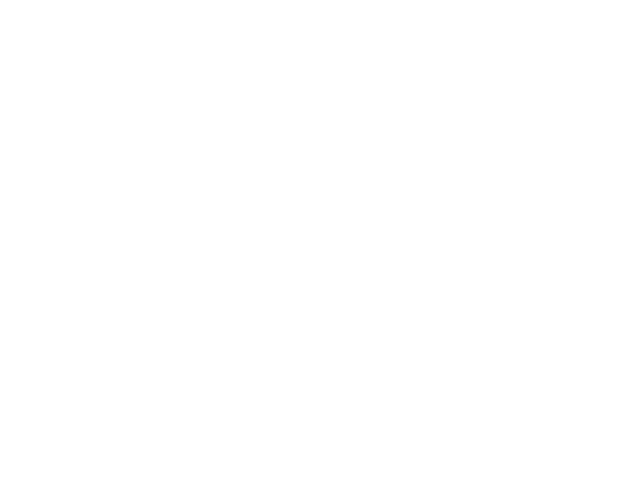
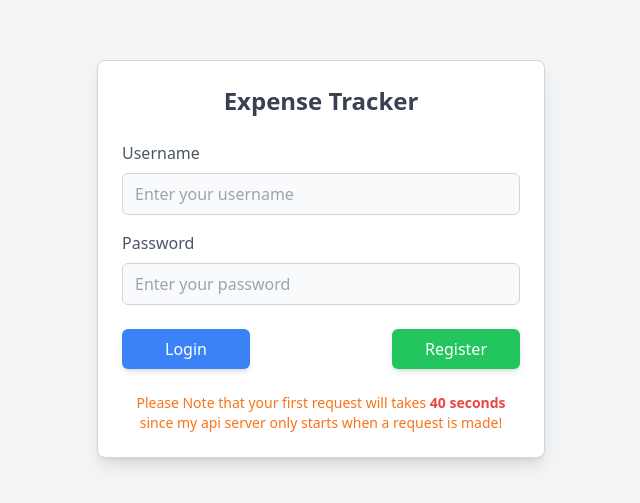
Before and after one commit to chanminswe/expense-tracker-frontend, a React (Vite) app: page / in a window 1280 px wide. Shown: the part 141-644 px from the top of the page, without its empty margins (319-959 px from the left). Built offline with nearby package versions, Linux system fonts and the light colour scheme.

Commit message:
changes routes abit

```diff
--- a/src/App.jsx
+++ b/src/App.jsx
@@ -16,11 +16,11 @@
   return (
     <>
       <Routes>
+        <Route path="/" element={<Login />} />
         <Route
           path="/"
           element={<Navigate to={isAuth ? "/dashboard" : "/"} />}
         />
-        <Route path="/" element={<Login />} />
         <Route element={<ProtectedRoute />}>
           <Route path="/expensecal" element={<Expense />} />
           <Route path="/dashboard" element={<DashBoard />} />
--- a/src/pages/Login.jsx
+++ b/src/pages/Login.jsx
@@ -1,6 +1,8 @@
 import React, { useState } from "react";
 import { useNavigate } from "react-router-dom";
 import axios from "axios";
+import { ToastContainer, toast } from 'react-toastify';
+
 
 function Login() {
   const [username, setUsername] = useState("");
@@ -15,6 +17,9 @@
         { username, password }
       );
       console.log("Register successful:", response.data);
+      setUsername('');
+      setPassword('');
+      toast.success("Registered Successfully!")
     } catch (error) {
       console.error("Register failed:", error.response?.data || error.message);
       alert("Register failed. Please try again.");
@@ -40,6 +45,7 @@
 
   return (
     <div className="flex justify-center items-center w-full h-[100vh] bg-gray-100">
+      <ToastContainer />
       <form className="w-[90%] max-w-md border border-gray-300 shadow-lg rounded-lg p-6 bg-white sm:w-[75%] md:w-[60%] lg:w-[40%]">
         <h1 className="text-2xl font-bold text-gray-700 text-center mb-6">
           Expense Tracker
```
Also changed, not shown: vercel.json.
